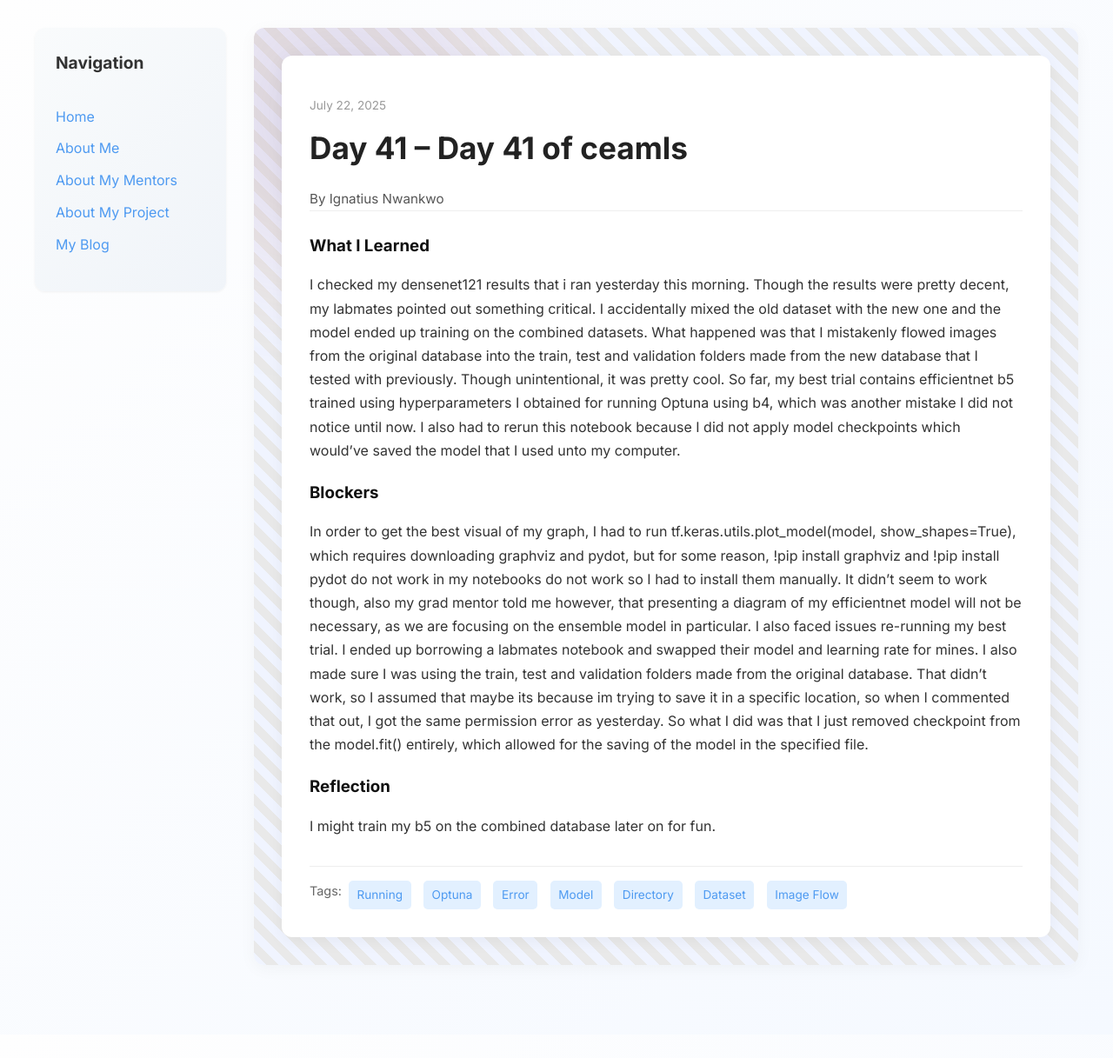
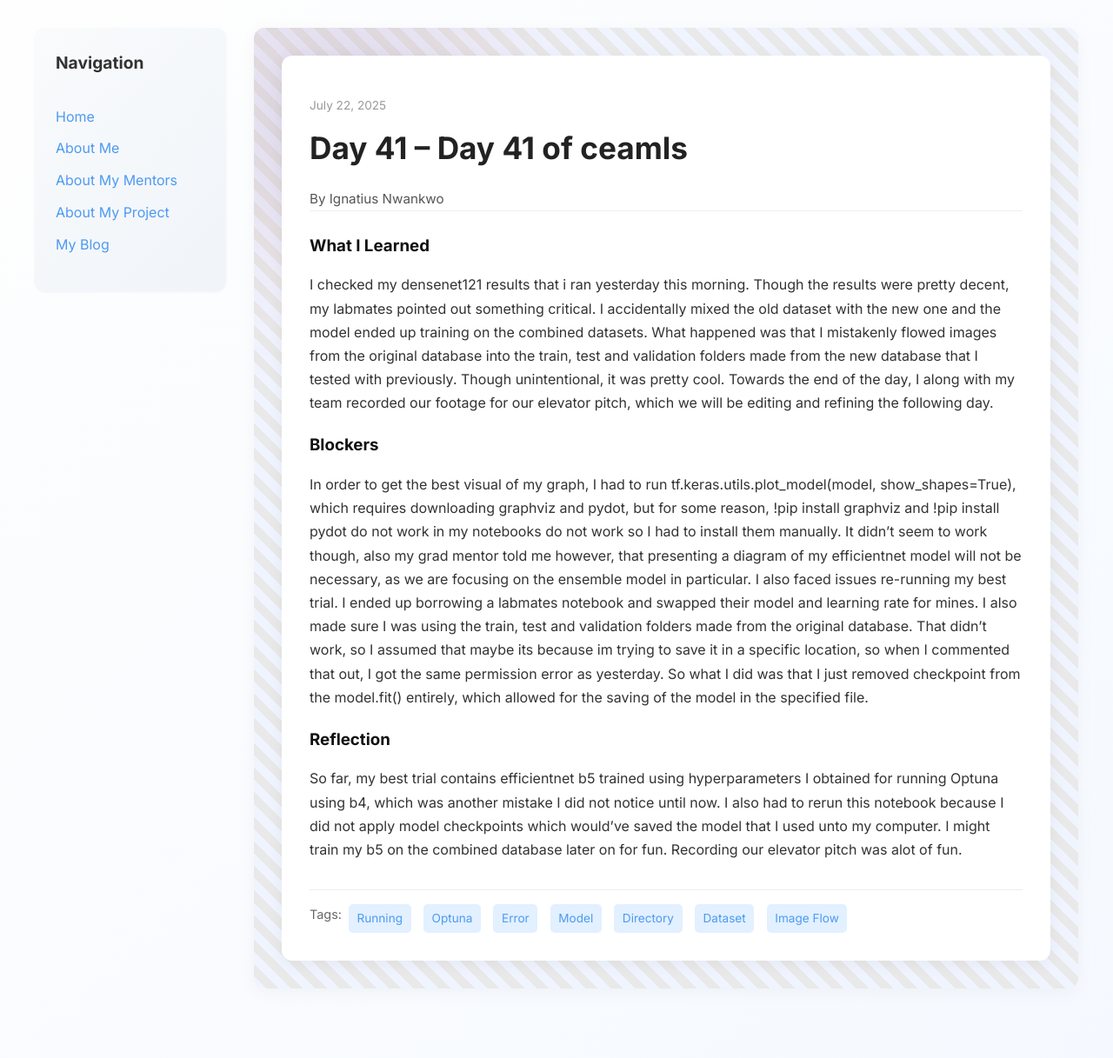
Before and after one commit to toxhi/toxhi.github.io, a Jekyll site: the page built from _posts/2025-07-22-day-41.md, in a window 1280 px wide. Shown: the whole page at 87% size. Built offline with Jekyll 4.4.1, drawn with Linux system fonts in a browser that asks for light colours; before the commit the page ends 1190 px from its top, so only the background shows below that.

Commit message:
Update 2025-07-22-day-41.md

```diff
--- a/_posts/2025-07-22-day-41.md
+++ b/_posts/2025-07-22-day-41.md
@@ -7,13 +7,13 @@
 tags: ["Running","Optuna","Error","Model","Directory","Dataset","Image Flow"]
 
 what_i_learned: |
-  I checked my densenet121 results that i ran yesterday this morning. Though the results were pretty decent, my labmates pointed out something critical. I accidentally mixed the old dataset with the new one and the model ended up training on the combined datasets. What happened was that I mistakenly flowed images from the original database into the train, test and validation folders made from the new database that I tested with previously. Though unintentional, it was pretty cool. So far, my best trial contains efficientnet b5 trained using hyperparameters I obtained for running Optuna using b4, which was another mistake I did not notice until now. I also had to rerun this notebook because I did not apply model checkpoints which would've saved the model that I used unto my computer.
+  I checked my densenet121 results that i ran yesterday this morning. Though the results were pretty decent, my labmates pointed out something critical. I accidentally mixed the old dataset with the new one and the model ended up training on the combined datasets. What happened was that I mistakenly flowed images from the original database into the train, test and validation folders made from the new database that I tested with previously. Though unintentional, it was pretty cool. Towards the end of the day, I along with my team recorded our footage for our elevator pitch, which we will be editing and refining the following day.
 
 blockers: |
   In order to get the best visual of my graph, I had to run tf.keras.utils.plot_model(model, show_shapes=True), which requires downloading graphviz and pydot, but for some reason, !pip install graphviz and !pip install pydot do not work in my notebooks do not work so I had to install them manually. It didn't seem to work though, also my grad mentor told me however, that presenting a diagram of my efficientnet model will not be necessary, as we are focusing on the ensemble model in particular. I also faced issues re-running my best trial. I ended up borrowing a labmates notebook and swapped their model and learning rate for mines. I also made sure I was using the train, test and validation folders made from the original database. That didn't work, so I assumed that maybe its because im trying to save it in a specific location, so when I commented that out, I got the same permission error as yesterday. So what I did was that I just removed checkpoint from the model.fit() entirely, which allowed for the saving of the model in the specified file.
 
 reflection: |
-  I might train my b5 on the combined database later on for fun.
+  So far, my best trial contains efficientnet b5 trained using hyperparameters I obtained for running Optuna using b4, which was another mistake I did not notice until now. I also had to rerun this notebook because I did not apply model checkpoints which would've saved the model that I used unto my computer. I might train my b5 on the combined database later on for fun. Recording our elevator pitch was alot of fun.
 
 
 ---
```
